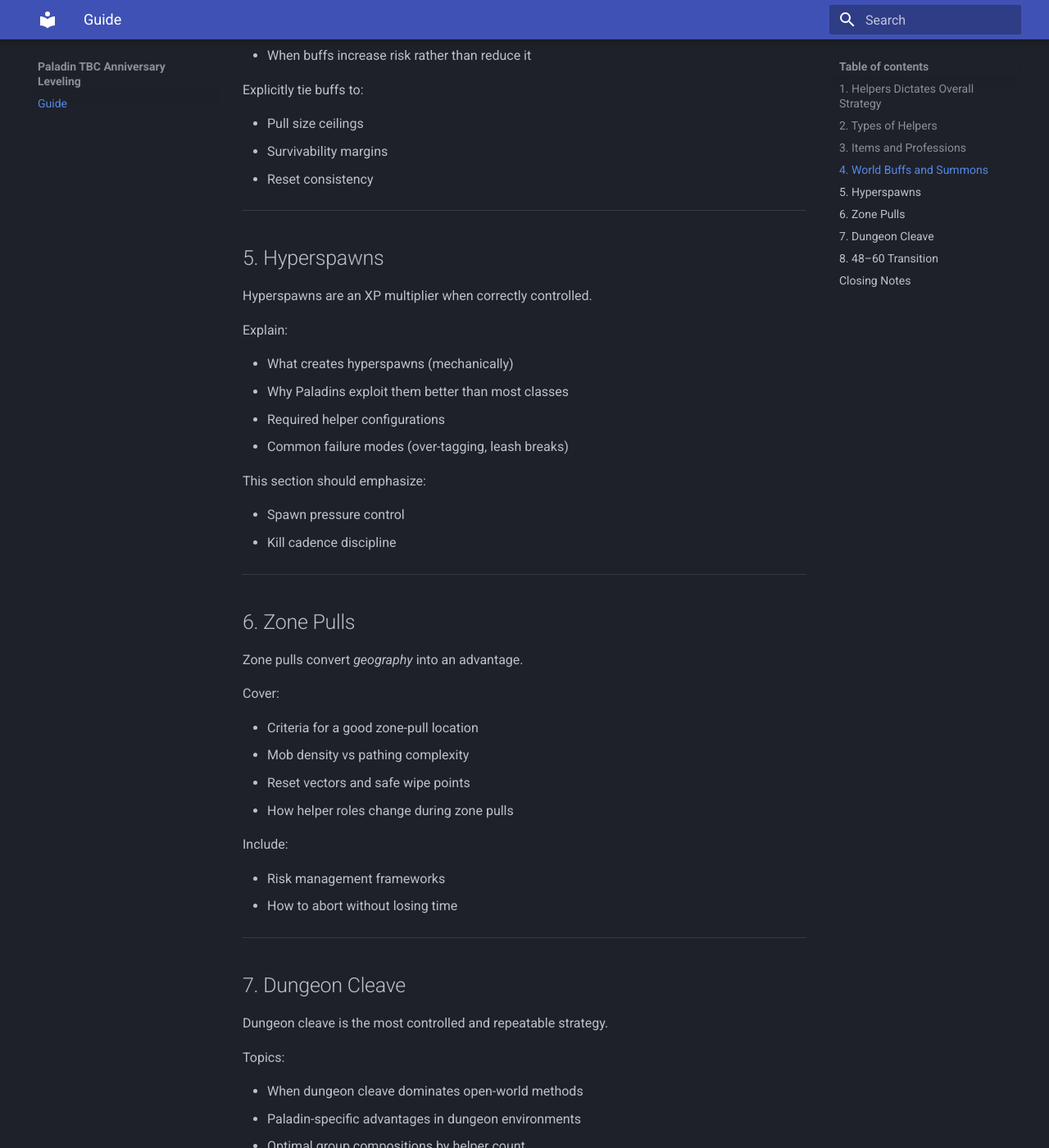
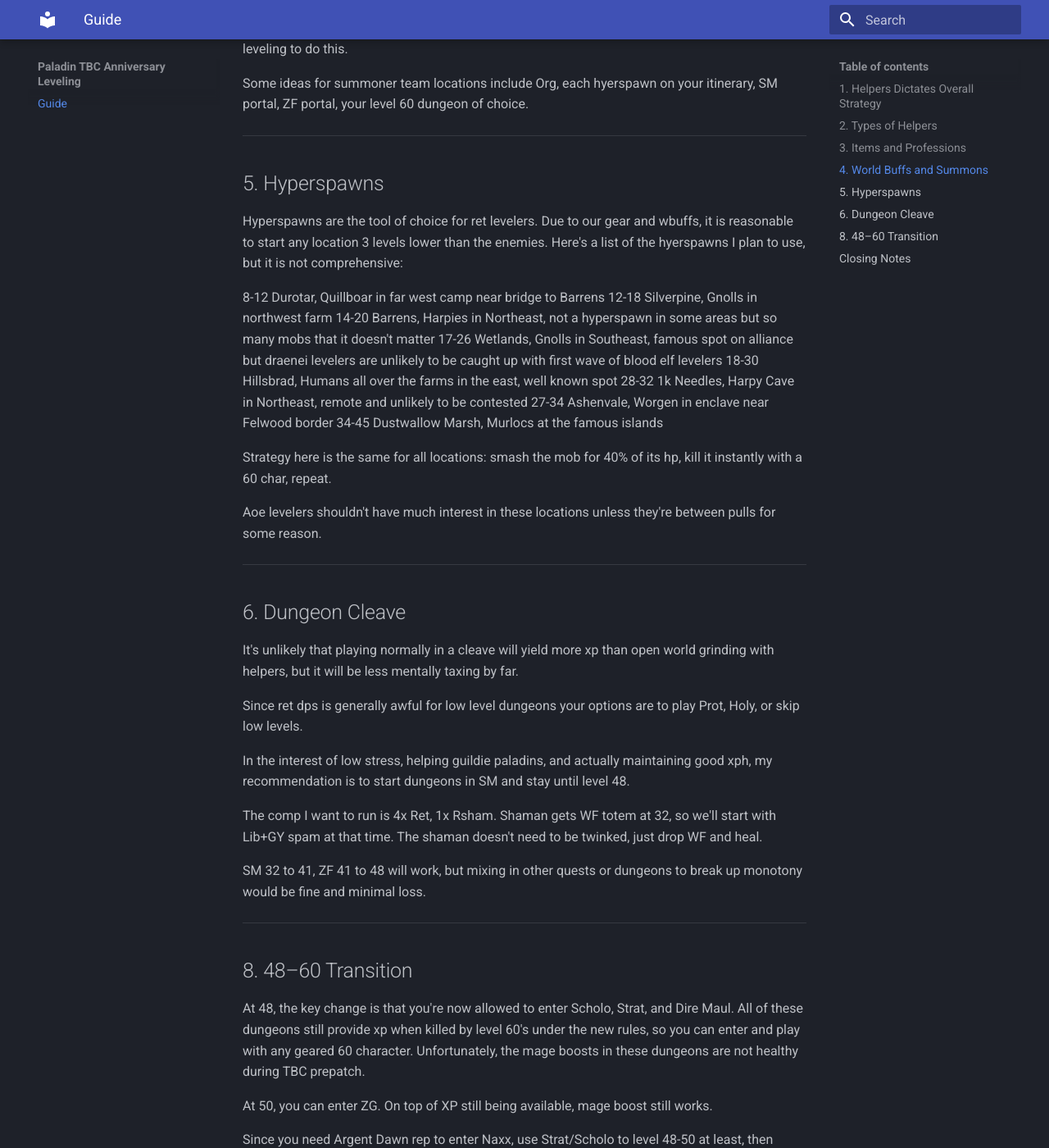
Before and after one commit to mediumcor3/tbc-paladin-leveling, an MkDocs documentation site: the page built from docs/index.md, in a window 1280 px wide and 1400 px high, scrolled down 2296 px. Shown: the whole window at 82% size. Built offline with MkDocs 1.6.1 and Material for MkDocs 9.7.7, drawn with Linux system fonts in a browser that asks for light colours; some of the changed text lies outside the part shown.

Commit message:
Update index.md

```diff
--- a/docs/index.md
+++ b/docs/index.md
@@ -19,6 +19,7 @@ Unfortunately, this approach requires a minimum of 2 60's helping, typically 4 o
 A much more realistic helper count would be 0, your own dualbox, or 1 friend.  A level 60 warrior/druid can set up an untagged aoe pull for you (via demo shout/roar) at low levels only, but as enemy mobs near level 20, your pull size for solo tank will start to become limited.
 
 If your helper class is anything except warrior/druid, or if competition in the zone or enemy mob levels have made aoe impractical, your approach should be single target ret.
+
 Single target levelers will focus on hyperspawns and potentially some kill quests.
 
 ---
@@ -32,7 +33,7 @@ Class roles:
 * **War/Druid** pull mobs, druid can give thorns to paladin and self heal large pulls
 * **Mage** improved fireblast spec, portals
 * **Rogue/Lock/Hunter/Priest/Shaman** dps choices for killing tagged mobs, some better/worse, no extra tools
-* **Healers** only useful for zone-wide aoe pulls, likely irrelevant
+* **Healers** useful for zone-wide aoe pulls at 60, and/or 1x level 32 shaman to heal dungeons
 * **Summoners** as useful as the function of their location, some are very high yield (Org bank, hillsbrad fields), some are minor gain compared to alternatives (barrens harpies, SM portal).
 
 For a solo helper until level 20:
@@ -69,93 +70,58 @@ To access the engineering helm at level 10, you must stop leveling and push engi
 
 ## 4. World Buffs and Summons
 
-This section explains when buffs are *worth maintaining* and when they are disposable.
+Haste is disproportionately stronger at lower levels in TBC, so WCB is insane.  Ony is just overtuned for low levels, so it's also insane.  Ideally, our runs will all start by summoning to Org and getting Rend/Ony drops.
 
-Cover:
+You do not need both buffs to start leveling, even just one is plenty of firepower for low levels.
 
-* Which world buffs meaningfully change outcomes
-* Buff persistence vs death-based strategies
-* Summoning logistics (lock chains, alts, parking)
-* When buffs increase risk rather than reduce it
+Running a mage to Silvermoon for the portal is recommended as long as you don't have to stop leveling to do this.
 
-Explicitly tie buffs to:
-
-* Pull size ceilings
-* Survivability margins
-* Reset consistency
+Some ideas for summoner team locations include Org, each hyerspawn on your itinerary, SM portal, ZF portal, your level 60 dungeon of choice.
 
 ---
 
 ## 5. Hyperspawns
 
-Hyperspawns are an XP multiplier when correctly controlled.
+Hyperspawns are the tool of choice for ret levelers.  Due to our gear and wbuffs, it is reasonable to start any location 3 levels lower than the enemies.  Here's a list of the hyerspawns I plan to use, but it is not comprehensive:
 
-Explain:
+8-12 Durotar, Quillboar in far west camp near bridge to Barrens
+12-18 Silverpine, Gnolls in northwest farm
+14-20 Barrens, Harpies in Northeast, not a hyperspawn in some areas but so many mobs that it doesn't matter
+17-26 Wetlands, Gnolls in Southeast, famous spot on alliance but draenei levelers are unlikely to be caught up with first wave of blood elf levelers
+18-30 Hillsbrad, Humans all over the farms in the east, well known spot
+28-32 1k Needles, Harpy Cave in Northeast, remote and unlikely to be contested
+27-34 Ashenvale, Worgen in enclave near Felwood border
+34-45 Dustwallow Marsh, Murlocs at the famous islands
 
-* What creates hyperspawns (mechanically)
-* Why Paladins exploit them better than most classes
-* Required helper configurations
-* Common failure modes (over-tagging, leash breaks)
+Strategy here is the same for all locations: smash the mob for 40% of its hp, kill it instantly with a 60 char, repeat.
 
-This section should emphasize:
-
-* Spawn pressure control
-* Kill cadence discipline
+Aoe levelers shouldn't have much interest in these locations unless they're between pulls for some reason.
 
 ---
 
-## 6. Zone Pulls
+## 6. Dungeon Cleave
 
-Zone pulls convert *geography* into an advantage.
+It's unlikely that playing normally in a cleave will yield more xp than open world grinding with helpers, but it will be less mentally taxing by far.
 
-Cover:
+Since ret dps is generally awful for low level dungeons your options are to play Prot, Holy, or skip low levels.
 
-* Criteria for a good zone-pull location
-* Mob density vs pathing complexity
-* Reset vectors and safe wipe points
-* How helper roles change during zone pulls
+In the interest of low stress, helping guildie paladins, and actually maintaining good xph, my recommendation is to start dungeons in SM and stay until level 48.
 
-Include:
+The comp I want to run is 4x Ret, 1x Rsham.  Shaman gets WF totem at 32, so we'll start with Lib+GY spam at that time.  The shaman doesn't need to be twinked, just drop WF and heal.
 
-* Risk management frameworks
-* How to abort without losing time
-
----
-
-## 7. Dungeon Cleave
-
-Dungeon cleave is the most controlled and repeatable strategy.
-
-Topics:
-
-* When dungeon cleave dominates open-world methods
-* Paladin-specific advantages in dungeon environments
-* Optimal group compositions by helper count
-* Lockout math and reset optimization
-
-Tie this section back to:
-
-* Items
-* Professions
-* Buff decisions
+SM 32 to 41, ZF 41 to 48 will work, but mixing in other quests or dungeons to break up monotony would be fine and minimal loss.
 
 ---
 
 ## 8. 48–60 Transition
 
-The final stretch is where most strategies collapse if not adapted.
+At 48, the key change is that you're now allowed to enter Scholo, Strat, and Dire Maul.  All of these dungeons still provide xp when killed by level 60's under the new rules, so you can enter and play with any geared 60 character.  Unfortunately, the mage boosts in these dungeons are not healthy during TBC prepatch.
 
-Discuss:
+At 50, you can enter ZG.  On top of XP still being available, mage boost still works.
 
-* Why earlier methods stop scaling
-* Mob HP vs XP efficiency inflection points
-* When to abandon hyperspawns or zone pulls
-* Dungeon vs outdoor tradeoffs post-48
+Since you need Argent Dawn rep to enter Naxx, use Strat/Scholo to level 48-50 at least, then transition to ZG once you reach Honored with AD.
 
-End with:
-
-* A clear decision tree for 48–60
-* Common mistakes that waste the final hours
+If you're not being supported by guildmates or don't have gold to buy ZG boosts, just finish the dungeon grind normally instead.
 
 ---
 
```
